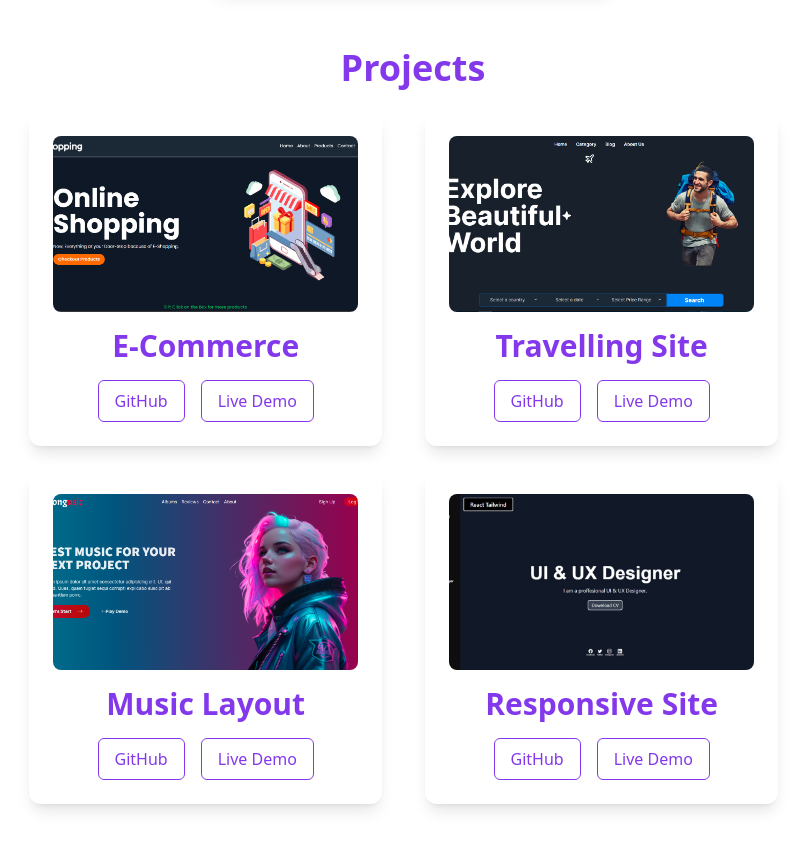
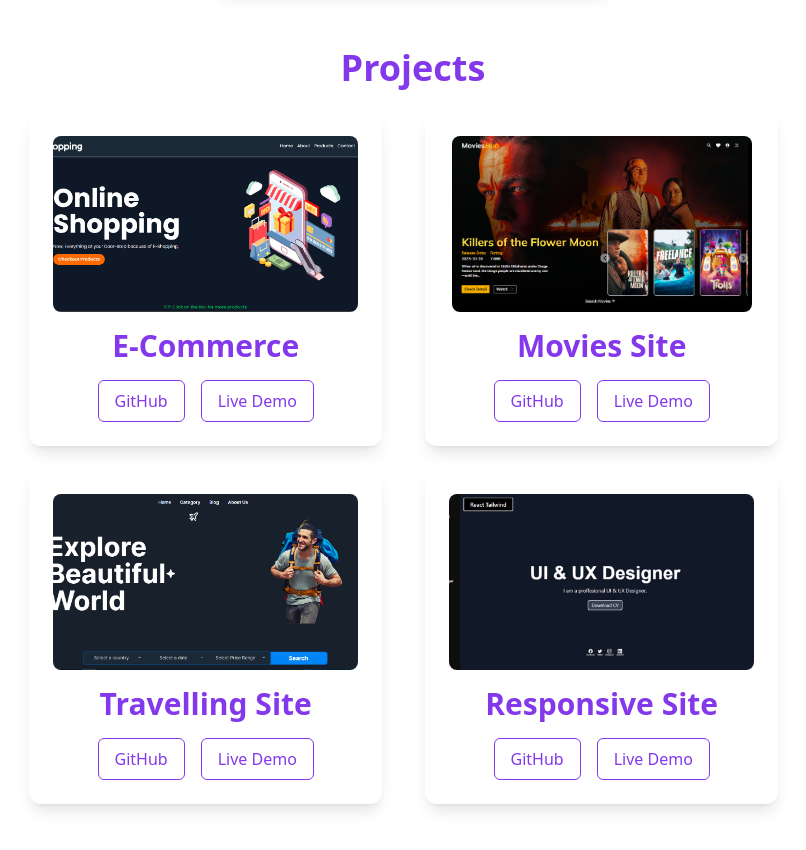
Before and after one commit to shaqqitech/portfolio, a React (Vite) app: page / in a window 1280 px wide. Shown: the part 2780-3630 px from the top of the page, without its empty margins (227-1033 px from the left). Built offline with nearby package versions, Linux system fonts and the light colour scheme.

Commit message:
added new project

```diff
--- a/src/components/Projects.jsx
+++ b/src/components/Projects.jsx
@@ -1,7 +1,7 @@
 import React from "react";
 import EShop from '../assets/images/eshop.png';
 import Travo from '../assets/images/travo.png';
-import Songusic from '../assets/images/songusic.png';
+import MoviesHub from '../assets/images/movies-hub.png';
 import ResSite from '../assets/images/res-site.jpeg';
 
 const Projects = () => {
@@ -13,16 +13,17 @@ const Projects = () => {
       liveDemoLink: "https://e-shopping-puce.vercel.app/",
     },
     {
+      title: "Movies Site",
+      imageUrl: MoviesHub,
+      githubLink: "https://github.com/shaqqitech/movies-hub",
+      liveDemoLink: "https://movies-hub-khaki.vercel.app/",
+    },
+    {
       title: "Travelling Site",
       imageUrl: Travo,
       githubLink: "https://github.com/shaqqitech/travo",
       liveDemoLink: "https://travo-swart.vercel.app/",
-    },
-    {
-      title: "Music Layout",
-      imageUrl: Songusic,
-      githubLink: "https://github.com/shaqqitech/songusic",
-      liveDemoLink: "https://songusic.vercel.app/",
+
     },
     {
       title: "Responsive Site",
```
Also changed, not shown: src/assets/images/movies-hub.png (added).
